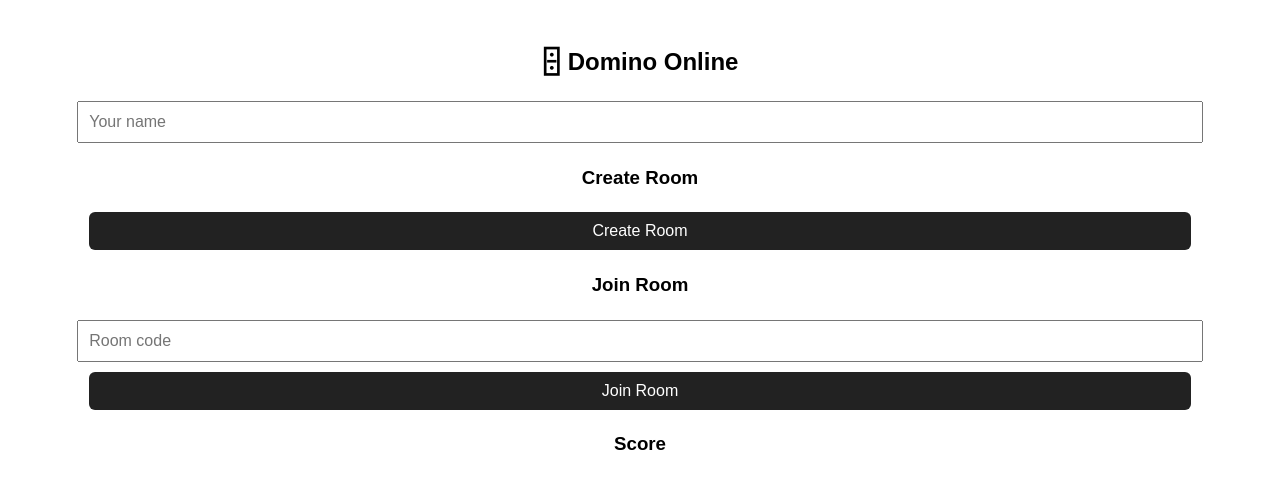
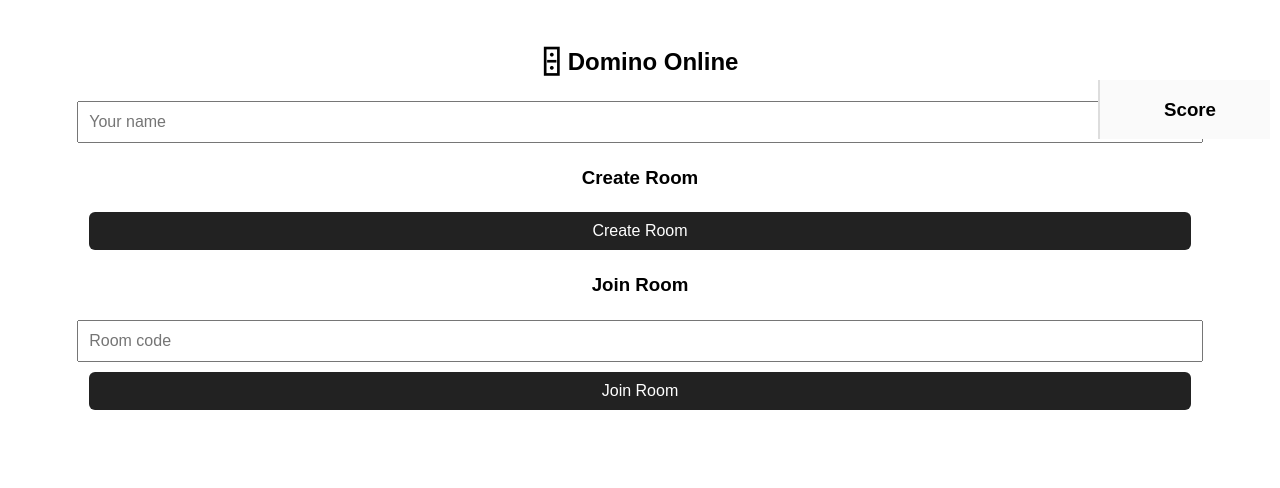
Before and after one commit to MaGi7/domino-online, a website: page domino-online/public/index.html in a window 1280 px wide. Drawn offline with nearby package versions, Linux system fonts and the light colour scheme; no server answers.

Commit message:
Update style.css

```diff
--- a/domino-online/public/style.css
+++ b/domino-online/public/style.css
@@ -22,3 +22,18 @@ ul {
   list-style: none;
   padding: 0;
 }
+
+#scoreboard {
+  position: fixed;
+  right: 10px;
+  top: 80px;
+  width: 160px;
+  border-left: 2px solid #ddd;
+  padding-left: 10px;
+  background: #fafafa;
+}
+
+#scoreboard ul {
+  list-style: none;
+  padding: 0;
+}
```
